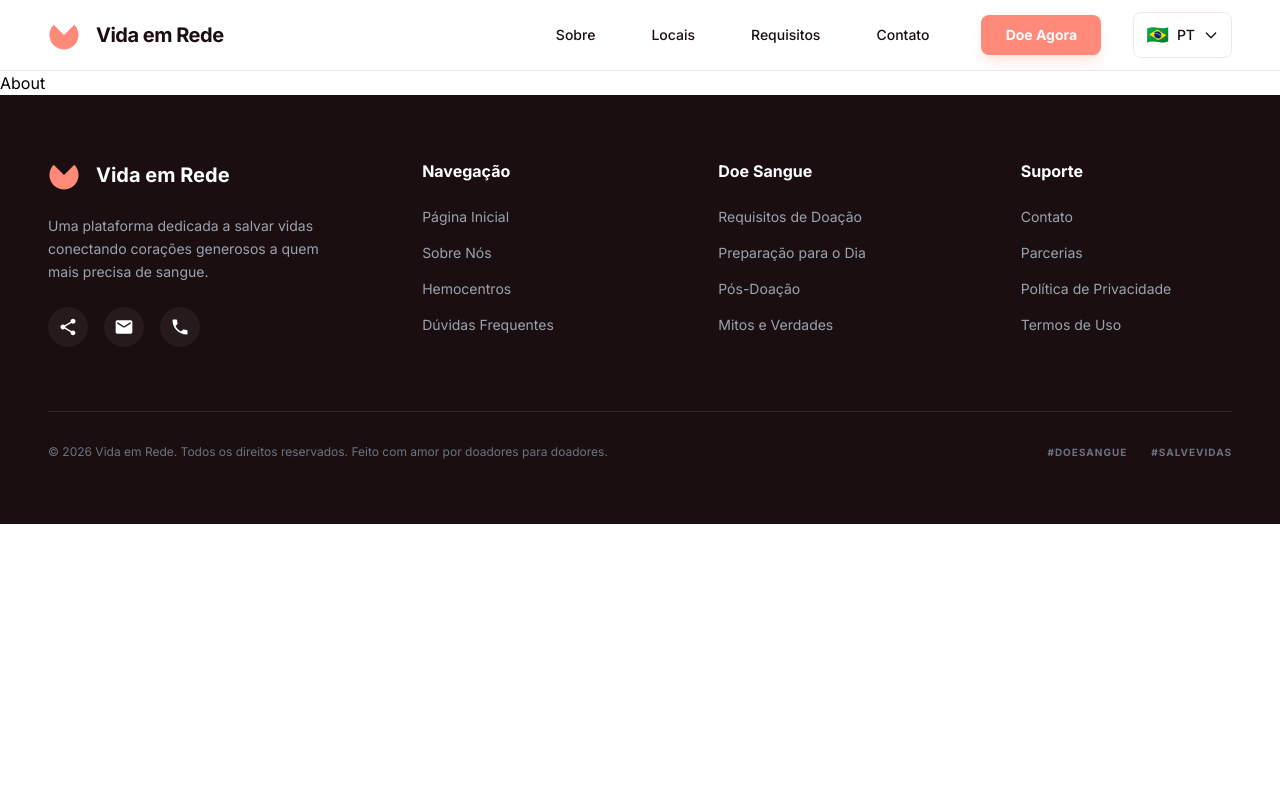
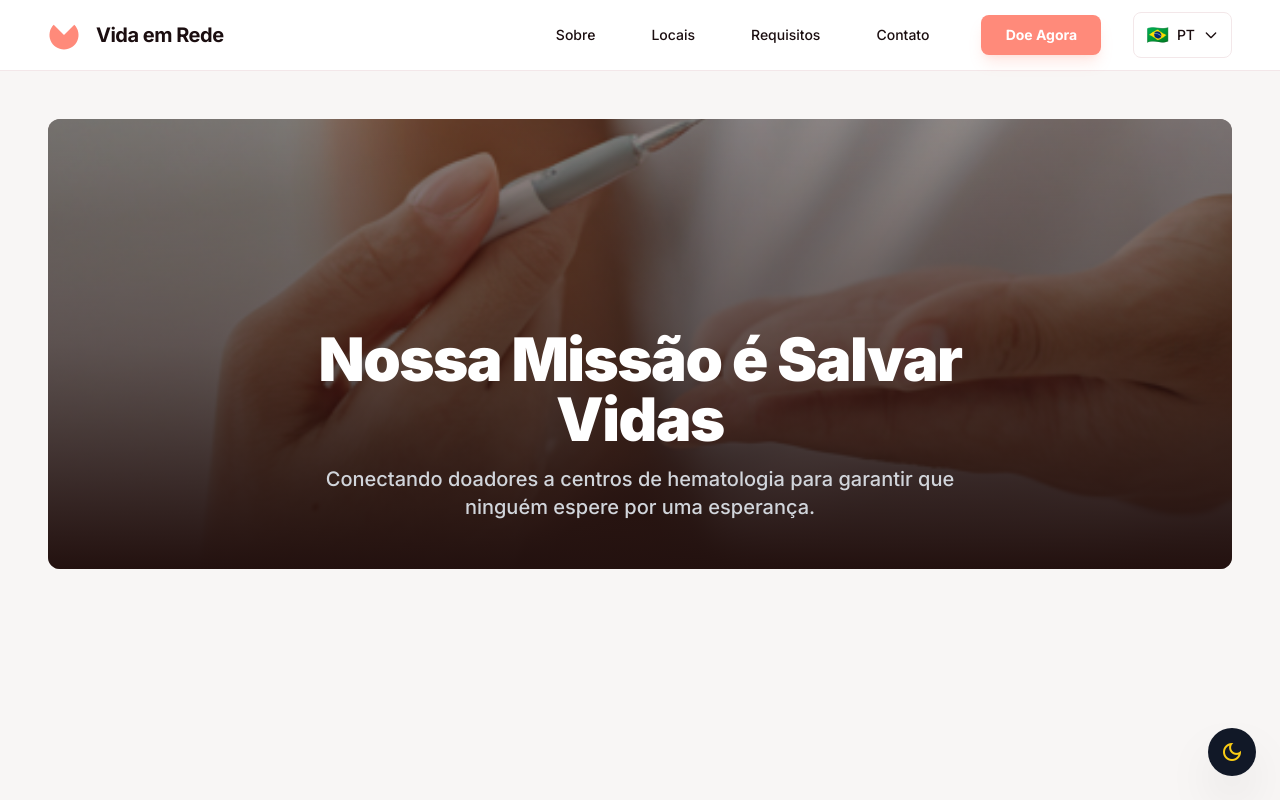
Before and after one commit to luizgdsmdev/rede-vida-project, a React (Vite) app in the folder rede-vida-UI/: page /about in a window 1280 px wide. Shown: the top 800 px of the page. Built offline with nearby package versions, Linux system fonts and the light colour scheme.

Commit message:
Move ThemeToggle to App component for global availability across all pages

```diff
--- a/rede-vida-UI/src/App.jsx
+++ b/rede-vida-UI/src/App.jsx
@@ -3,6 +3,7 @@ import Header from "./components/shared/Header/Header.jsx";
 import { Outlet } from "react-router-dom";
 import { useNavigation } from "react-router-dom";
 import Loading from "./components/shared/Loading/Loading.jsx";
+import ThemeToggle from "./components/shared/themeToggle/ThemeToggle.jsx";
 
 function App() {
   const navigation = useNavigation();
@@ -11,6 +12,7 @@ function App() {
       <Header />
       {navigation.state === "loading" ? <Loading /> : <Outlet />}
       <Footer />
+      <ThemeToggle />
     </>
   );
 }
--- a/rede-vida-UI/src/components/pages/about/About.jsx
+++ b/rede-vida-UI/src/components/pages/about/About.jsx
@@ -1,8 +1,10 @@
-import React from 'react'
+import HeroSection from "./heroSection/HeroSection"
 
 function About() {
   return (
-    <div>About</div>
+    <div className="bg-background-light dark:bg-background-dark min-h-screen">
+      <HeroSection />
+    </div>
   )
 }
 
--- /dev/null
+++ b/rede-vida-UI/src/components/pages/about/heroSection/HeroSection.jsx
@@ -0,0 +1,19 @@
+import { useTranslation } from 'react-i18next'
+
+function HeroSection() {
+  const { t } = useTranslation()
+  return (
+    <section className="relative px-6 py-12 md:px-12 lg:px-12">
+        <div className="max-w-[1400px] mx-auto align-center rounded-xl overflow-hidden min-h-[450px] flex items-end justify-center relative bg-background-dark">
+            <div className="absolute inset-0 opacity-50 bg-cover bg-center" data-alt="Close up of person receiving care from a healthcare professional" style={{backgroundImage: "url('/assets/pages/about/about-hero-image.png')"}}></div>
+            <div className="absolute inset-0 bg-gradient-to-t from-background-dark via-background-dark/40 to-transparent"></div>
+            <div className="relative z-10 text-center max-w-3xl px-10 pb-12">
+                <h1 className="text-white text-4xl md:text-6xl font-black leading-tight tracking-tight mb-4">{t('about.hero.title')}</h1>
+                <p className="text-gray-300 text-lg md:text-xl font-medium">{t('about.hero.subtitle')}</p>
+            </div>
+        </div>
+    </section>
+  )
+}
+
+export default HeroSection
--- a/rede-vida-UI/src/components/pages/home/Home.jsx
+++ b/rede-vida-UI/src/components/pages/home/Home.jsx
@@ -1,6 +1,5 @@
 import HeroSection from './HeroSection/HeroSection'
 
-import ThemeToggle from '../../shared/themeToggle/ThemeToggle'
 import StatsSection from './statsSection/StatsSection'
 
 import InteractiveSearch from './interactiveSearch/InteractiveSearch'
@@ -13,7 +12,6 @@ function Home() {
       <StatsSection />
       <InteractiveSearch />
       <InformationCards />
-      <ThemeToggle />
     </div>
   )
 }
--- a/rede-vida-UI/src/locales/en/translation.json
+++ b/rede-vida-UI/src/locales/en/translation.json
@@ -98,5 +98,11 @@
     "copyright": "© 2026 Vida em Rede. All rights reserved. Made with love by donors for donors.",
     "hashtag1": "#DonateBlood",
     "hashtag2": "#SaveLives"
+  },
+  "about": {
+    "hero": {
+      "title": "Our Mission is to Save Lives",
+      "subtitle": "Connecting donors with hematology centers to ensure no one waits for hope."
+    }
   }
 }
--- a/rede-vida-UI/src/locales/es/translation.json
+++ b/rede-vida-UI/src/locales/es/translation.json
@@ -98,5 +98,11 @@
     "copyright": "© 2026 Vida en Red. Todos los derechos reservados. Hecho con amor por donantes para donantes.",
     "hashtag1": "#DonaSangre",
     "hashtag2": "#SalvaVidas"
+  },
+  "about": {
+    "hero": {
+      "title": "Nuestra misión es salvar vidas",
+      "subtitle": "Conectando donantes con centros de hematología para garantizar que nadie espere una esperanza."
+    }
   }
 }
--- a/rede-vida-UI/src/locales/pt/translation.json
+++ b/rede-vida-UI/src/locales/pt/translation.json
@@ -98,5 +98,11 @@
       "copyright": "© 2026 Vida em Rede. Todos os direitos reservados. Feito com amor por doadores para doadores.",
       "hashtag1": "#DoeSangue",
       "hashtag2": "#SalveVidas"
+    },
+    "about": {
+      "hero": {
+        "title": "Nossa Missão é Salvar Vidas",
+        "subtitle": "Conectando doadores a centros de hematologia para garantir que ninguém espere por uma esperança."
+      }
     }
-}
+  }
```
Also changed, not shown: rede-vida-UI/public/assets/pages/about/about-hero-image.png (added).
